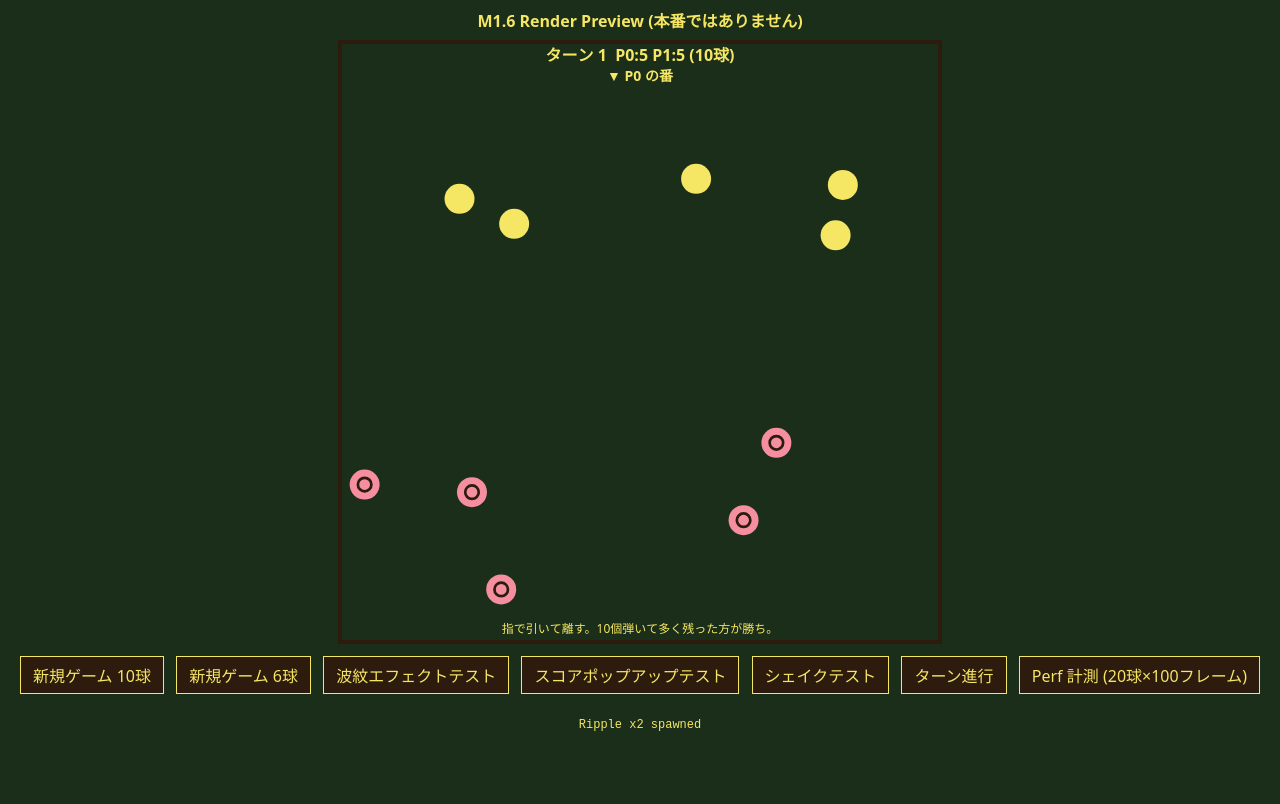
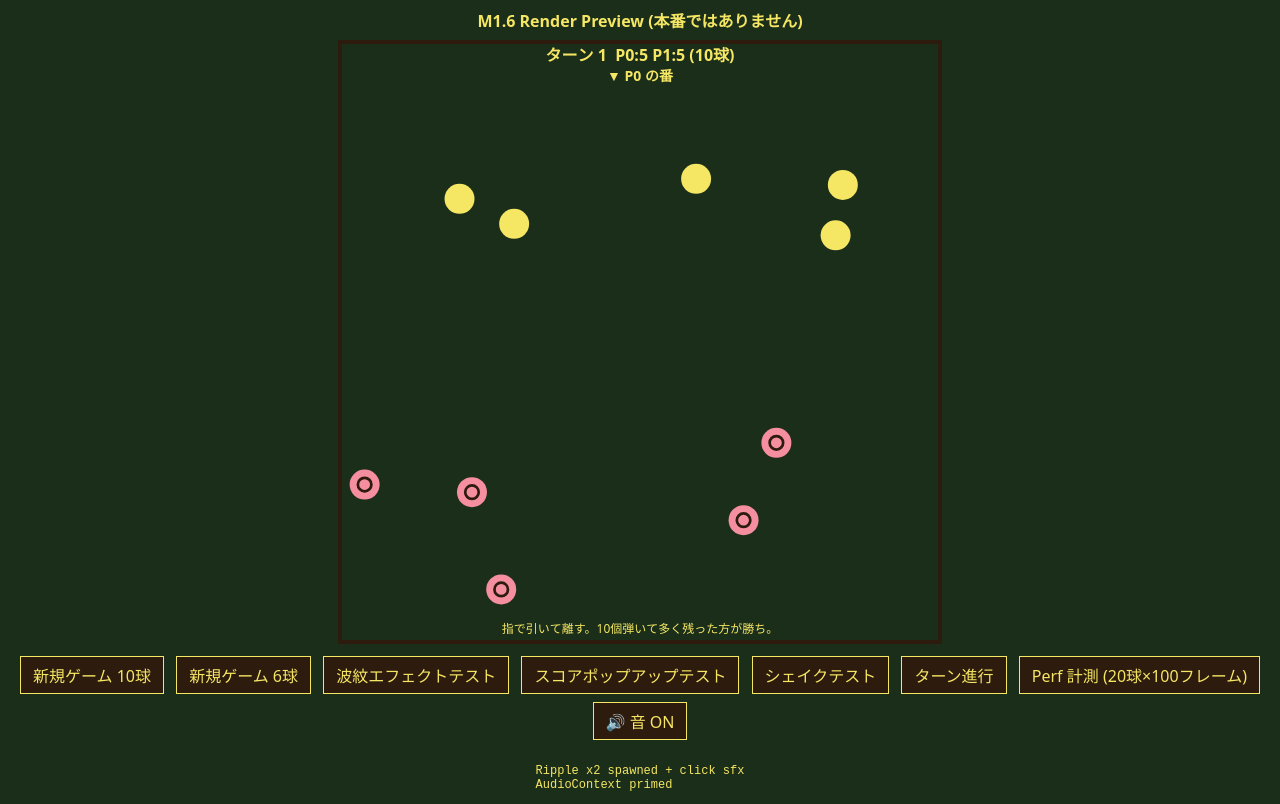
Before and after one commit to Fujiwo/Shos.NewPuzzle, a website with bundled scripts: page prototypes/ohajiki/render-preview.html in a window 1280 px wide. Both pictures are taken after a click on the button "波紋エフェクトテスト". Built offline with nearby package versions, Linux system fonts and the light colour scheme.

Commit message:
feat(audio): collision and knock-out sfx

```diff
--- a/prototypes/ohajiki/render-preview.html
+++ b/prototypes/ohajiki/render-preview.html
@@ -17,6 +17,7 @@
         <button id="btnShake">シェイクテスト</button>
         <button id="btnTurn">ターン進行</button>
         <button id="btnPerf">Perf 計測 (20球×100フレーム)</button>
+        <button id="btnMute">🔊 音 ON</button>
     </div>
     <pre id="log"></pre>
     <script type="module" src="./render-preview.js"></script>
--- a/prototypes/ohajiki/render-preview.js
+++ b/prototypes/ohajiki/render-preview.js
@@ -4,7 +4,8 @@
 import { createInitialState, advanceTurn } from '../../src/game/state.js';
 import { createEffectManager } from '../../src/render/effects.js';
 import { render, fitViewport } from '../../src/render/canvas.js';
-import { renderHud } from '../../src/render/ui.js';
+import { renderHud, getMuteButtonLabel } from '../../src/render/ui.js';
+import { createSfxController, createWebAudioSfx } from '../../src/audio/sfx.js';
 
 const canvas = /** @type {HTMLCanvasElement} */ (document.getElementById('canvas'));
 const ctx = canvas.getContext('2d');
@@ -13,9 +14,19 @@ const viewport = fitViewport({ width: canvas.width, height: canvas.height });
 
 let state = createInitialState('10ball', 42);
 const fx = createEffectManager();
+const sfx = createSfxController();
+const webAudio = createWebAudioSfx(sfx);
 
 function log(msg) {
     logEl.textContent = `${msg}\n${logEl.textContent}`.slice(0, 2000);
+}
+
+// 任意のユーザー操作で初回 prime (autoplay policy 対応)。
+function ensurePrimed() {
+    if (!webAudio.isPrimed()) {
+        webAudio.prime();
+        log('AudioContext primed');
+    }
 }
 
 // ----- ボタン -----
@@ -29,22 +40,40 @@ document.getElementById('btnNew6').addEventListener('click', () => {
     log('新規ゲーム: 6球');
 });
 document.getElementById('btnRipple').addEventListener('click', () => {
+    ensurePrimed();
     const now = performance.now();
     fx.spawnRipple({ x: 0.5, y: 0.5, startMs: now, durationMs: 200 });
     fx.spawnRipple({ x: 0.3, y: 0.3, startMs: now + 50, durationMs: 200 });
-    log('Ripple x2 spawned');
+    sfx.enqueue('click', now);
+    log('Ripple x2 spawned + click sfx');
 });
 document.getElementById('btnPopup').addEventListener('click', () => {
-    fx.spawnScorePopup({ x: 0.5, y: 0.5, text: '+1', startMs: performance.now(), durationMs: 600 });
-    log('Popup +1 spawned');
+    ensurePrimed();
+    const now = performance.now();
+    fx.spawnScorePopup({ x: 0.5, y: 0.5, text: '+1', startMs: now, durationMs: 600 });
+    sfx.enqueue('pop', now);
+    log('Popup +1 spawned + pop sfx');
 });
 document.getElementById('btnShake').addEventListener('click', () => {
+    ensurePrimed();
     fx.triggerShake({ startMs: performance.now(), durationMs: 50, magnitudePx: 2 });
     log('Shake triggered');
 });
 document.getElementById('btnTurn').addEventListener('click', () => {
+    ensurePrimed();
     state = advanceTurn(state);
+    sfx.enqueue('turn', performance.now());
     log(`advanceTurn → turn=${state.turn} cp=${state.currentPlayer} status=${state.status}`);
+});
+
+// ミュート切替。状態は controller 側に保持し、ボタンラベルだけ更新する。
+const btnMute = /** @type {HTMLButtonElement} */ (document.getElementById('btnMute'));
+btnMute.textContent = getMuteButtonLabel(sfx.isMuted());
+btnMute.addEventListener('click', () => {
+    ensurePrimed();
+    sfx.setMuted(!sfx.isMuted());
+    btnMute.textContent = getMuteButtonLabel(sfx.isMuted());
+    log(`Mute: ${sfx.isMuted()}`);
 });
 
 // ----- パフォーマンス計測 (Step 7: G5 ≤16ms 確認) -----
@@ -76,6 +105,8 @@ function frame(now) {
     fx.tick(now);
     render(ctx, state, fx, viewport, now);
     renderHud(ctx, state, viewport, now);
+    // 描画後に sfx キューを flush (prime 前は静かに drain のみ行う)。
+    webAudio.flush(now);
     requestAnimationFrame(frame);
 }
 requestAnimationFrame(frame);
--- /dev/null
+++ b/src/audio/sfx.js
@@ -0,0 +1,144 @@
+// 効果音 (sfx) — 純粋イベントキュー層 + WebAudio adapter。
+// 純粋層は AudioContext / DOM に触れず、Node でテスト可能。
+// 「100ms カチッ音」等は OscillatorNode + GainNode で都度合成し、バイナリアセットを持たない (依存ゼロ志向)。
+
+// ---- 音響パラメータ表 (内部定数) ---------------------------------------------
+// 各イベントの音色定義。100ms 以内で減衰する短い envelope を前提。
+const SOUND_PARAMS = Object.freeze({
+    // 球-球衝突: 高めの三角波で「カチッ」
+    click: Object.freeze({ freq: 1200, durationSec: 0.05, type: 'triangle', gain: 0.15 }),
+    // 場外弾き出し: 低めの矩形波で「ポンッ」
+    pop: Object.freeze({ freq: 600, durationSec: 0.12, type: 'square', gain: 0.20 }),
+    // ターン切替: 中音域サイン波で「ピッ」
+    turn: Object.freeze({ freq: 440, durationSec: 0.15, type: 'sine', gain: 0.12 }),
+});
+
+/**
+ * 既知イベント名から音響パラメータを返す。未知名は throw。
+ * @param {string} eventName
+ * @returns {{freq:number, durationSec:number, type:'sine'|'triangle'|'square', gain:number}}
+ */
+export function getSoundParams(eventName) {
+    const params = SOUND_PARAMS[eventName];
+    if (!params) throw new Error(`Unknown sfx event: ${eventName}`);
+    return params;
+}
+
+// ---- 純粋層: createSfxController -------------------------------------------
+
+/**
+ * sfx イベントの純粋キュー + ミュート状態を管理するコントローラ。
+ * AudioContext には触れない。enqueue/drain だけで再生意図を表現する。
+ *
+ * @param {{initialMuted?: boolean}} [options]
+ * @returns {{
+ *   enqueue: (eventName: string, nowMs: number) => void,
+ *   drain: () => Array<{event:string, atMs:number}>,
+ *   setMuted: (muted: boolean) => void,
+ *   isMuted: () => boolean,
+ *   getQueueLength: () => number,
+ * }}
+ */
+export function createSfxController(options = {}) {
+    /** @type {Array<{event:string, atMs:number}>} */
+    const queue = [];
+    let muted = Boolean(options.initialMuted);
+
+    return {
+        // ミュート時は破棄。副作用予測性のため queue にも積まない。
+        enqueue(eventName, nowMs) {
+            if (muted) return;
+            queue.push({ event: eventName, atMs: nowMs });
+        },
+        // 直前 enqueue されたイベントを返し、内部バッファを空にする。
+        drain() {
+            const out = queue.slice();
+            queue.length = 0;
+            return out;
+        },
+        setMuted(value) {
+            muted = Boolean(value);
+        },
+        isMuted() {
+            return muted;
+        },
+        getQueueLength() {
+            return queue.length;
+        },
+    };
+}
+
+// ---- Browser adapter: createWebAudioSfx ------------------------------------
+
+/**
+ * 単発の oscillator 再生。attack=0、decay=durationSec の簡易 envelope。
+ * @param {AudioContext} audioCtx
+ * @param {{freq:number, durationSec:number, type:'sine'|'triangle'|'square', gain:number}} params
+ */
+export function playOne(audioCtx, params) {
+    const t0 = audioCtx.currentTime;
+    const osc = audioCtx.createOscillator();
+    const gainNode = audioCtx.createGain();
+    osc.type = params.type;
+    osc.frequency.setValueAtTime(params.freq, t0);
+    // attack=0 → t0 で gain ピーク、線形に 0 へ減衰
+    gainNode.gain.setValueAtTime(params.gain, t0);
+    gainNode.gain.linearRampToValueAtTime(0, t0 + params.durationSec);
+    osc.connect(gainNode).connect(audioCtx.destination);
+    osc.start(t0);
+    osc.stop(t0 + params.durationSec);
+}
+
+/**
+ * WebAudio adapter。controller のキューを定期的に flush して再生する。
+ * AudioContext は autoplay policy 回避のため prime() 呼出時に遅延生成する。
+ *
+ * @param {ReturnType<typeof createSfxController>} controller
+ * @param {() => AudioContext} [ctxFactory]
+ */
+export function createWebAudioSfx(controller, ctxFactory) {
+    const factory = ctxFactory || (() => new (globalThis.AudioContext || globalThis.webkitAudioContext)());
+    /** @type {AudioContext|null} */
+    let audioCtx = null;
+
+    return {
+        // 必ずユーザー操作 (click 等) のハンドラ内で 1 回呼ぶこと。
+        prime() {
+            if (audioCtx) return;
+            audioCtx = factory();
+            // 一部ブラウザは初期 state='suspended' のため明示 resume。
+            if (audioCtx.state === 'suspended' && typeof audioCtx.resume === 'function') {
+                audioCtx.resume();
+            }
+        },
+        isPrimed() {
+            return audioCtx !== null;
+        },
+        // controller.drain() を呼んで取り出した全イベントを再生する。
+        // prime() 前は静かに何もしない (autoplay policy 違反回避)。
+        flush(_nowMs) {
+            if (!audioCtx) {
+                // prime されていない間も queue を成長させない (古いイベントが溜まり続けないように)。
+                controller.drain();
+                return;
+            }
+            const events = controller.drain();
+            for (const ev of events) {
+                let params;
+                try {
+                    params = getSoundParams(ev.event);
+                } catch (_e) {
+                    // 未知イベントはサイレントスキップ (純粋層は将来追加耐性で受理する)
+                    continue;
+                }
+                playOne(audioCtx, params);
+            }
+        },
+        destroy() {
+            if (audioCtx && typeof audioCtx.close === 'function') {
+                audioCtx.close();
+            }
+            audioCtx = null;
+        },
+    };
+}
--- a/src/render/ui.js
+++ b/src/render/ui.js
@@ -91,3 +91,13 @@ export function renderHud(ctx, gameState, viewport, nowMs) {
 
     ctx.restore();
 }
+
+/**
+ * ミュートボタンのラベル文字列を返す。
+ * UI 部品 (HTML <button> 等) 側で表示更新に用いる純粋ヘルパ。
+ * @param {boolean} muted
+ * @returns {string}
+ */
+export function getMuteButtonLabel(muted) {
+    return muted ? '🔇 音 OFF' : '🔊 音 ON';
+}
```
Also changed, not shown: tests/_node-runner.js (+1 -0 lines), tests/run-all.js (+1 -0 lines), tests/unit/effects.test.js (+11 -1 lines), tests/unit/sfx.test.js (added, +108 -0 lines).
